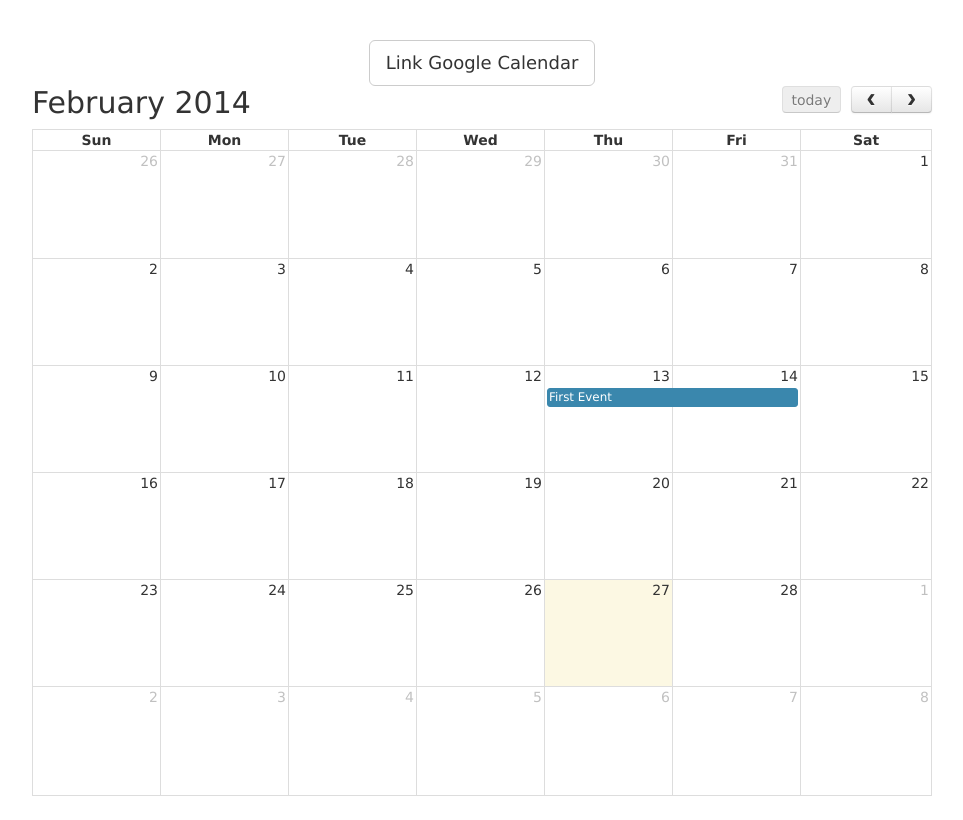
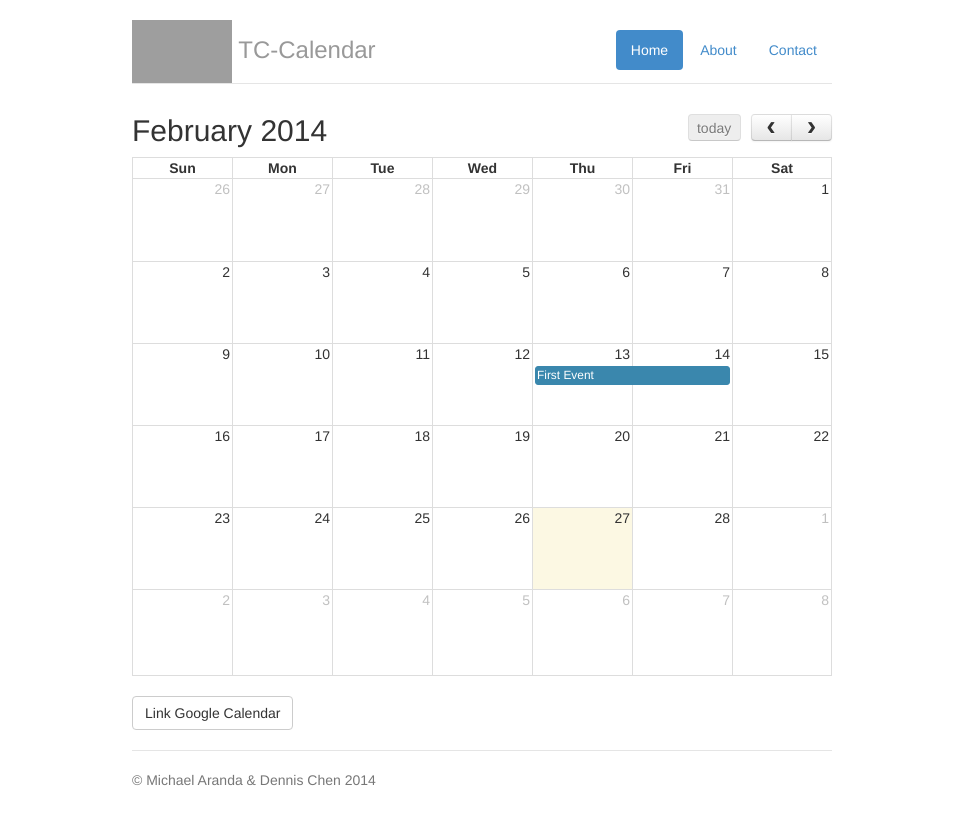
Before and after one commit to mikalaranda/TC-Calendar, a PHP site: page / in a window 1280 px wide. Shown: the whole page, without its empty margins (158-1121 px from the left). Before the commit the page ends 796 px from the top, so only its background shows below. Run offline with PHP 8.4, Linux system fonts and the light colour scheme; data comes from the database, SQL or seed files in the repository; grey boxes are pictures that could not be loaded.

Commit message:
Reformat index page using bootstrap

```diff
--- /dev/null
+++ b/assets/css/custom.css
@@ -0,0 +1,69 @@
+/* Space out content a bit */
+body {
+  padding-top: 20px;
+  padding-bottom: 20px;
+}
+/* calendar */
+#calendar {
+  margin: 0 auto;
+}
+
+.header ul {
+    padding-top: 10px;
+}
+.tclogo {
+    width: 100px; /* you can use % */
+    height: 63px;
+}
+
+/* Everything but the jumbotron gets side spacing for mobile first views */
+.header,
+.marketing,
+.footer {
+  padding-right: 15px;
+  padding-left: 15px;
+}
+
+/* Custom page header */
+.header {
+  border-bottom: 1px solid #e5e5e5;
+}
+/* Make the masthead heading the same height as the navigation */
+.header h3 {
+  padding-bottom: 0px;
+  margin-top: 0;
+  margin-bottom: 0;
+  line-height: 40px;
+}
+
+/* Custom page footer */
+.footer {
+  margin-top: 20px;
+  padding-top: 19px;
+  color: #777;
+  border-top: 1px solid #e5e5e5;
+}
+
+/* Customize container */
+@media (min-width: 768px) {
+  .container {
+    max-width: 730px;
+  }
+}
+.container-narrow > hr {
+  margin: 30px 0;
+}
+
+/* Responsive: Portrait tablets and up */
+@media screen and (min-width: 768px) {
+  /* Remove the padding we set earlier */
+  .header,
+  .footer {
+    padding-right: 0;
+    padding-left: 0;
+  }
+  /* Space out the masthead */
+  .header {
+    margin-bottom: 30px;
+  }
+}
--- a/index.php
+++ b/index.php
@@ -15,6 +15,7 @@
 <script src="https://oss.maxcdn.com/libs/respond.js/1.4.2/respond.min.js"></script>
 <![endif]-->
 <!-- end Bootstrap -->
+<link href='./assets/css/custom.css' rel='stylesheet' />
 <link href='./assets/css/datepicker3.css' rel='stylesheet' />
 
 <link href='./assets/css/fullcalendar.css' rel='stylesheet' />
@@ -31,6 +32,8 @@
 <script>
 
 $(document).ready(function() {
+	$('.fc-header-title').append("test")
+
 	$('#end').datepicker({
 		format: 'yyyy-mm-dd'
 	});
@@ -179,7 +182,7 @@ $(document).ready(function() {
 				url: 'submit-event.php',
 				data: {id: event.id, dayDelta: delta, type: 'drop'},
 				success: function (result) {
-					$('.errors').html(result);
+					//$('.errors').html(result);
 				}
 			});
 		},
@@ -189,7 +192,7 @@ $(document).ready(function() {
 				url: 'submit-event.php',
 				data: {id: event.id, dayDelta: delta, type: 'resize'},
 				success: function (result) {
-					$('.errors').html(result);
+					//$('.errors').html(result);
 				}
 			});
 	    },
@@ -213,6 +216,9 @@ $(document).ready(function() {
 			else
 				$('#eventViewAllday').html("No");
 			return false;
+	    },
+	    viewRender: function(view, element) {
+            $('.fc-header-title span').append("TEST" );
         }
 
 	});
@@ -220,39 +226,30 @@ $(document).ready(function() {
 });
 
 </script>
-<style>
 
-body {
-	margin-top: 40px;
-	text-align: center;
-	font-size: 14px;
-	font-family: "Lucida Grande",Helvetica,Arial,Verdana,sans-serif;
-}
-
-#loading {
-	position: absolute;
-	top: 5px;
-	right: 5px;
-}
-
-#calendar {
-	width: 900px;
-	margin: 0 auto;
-}
-
-</style>
 </head>
 <body>
+	<div class="container">
+		<div class="header">
+			<ul class="nav nav-pills pull-right">
+				<li class="active"><a href="#">Home</a></li>
+				<li><a href="#">About</a></li>
+				<li><a href="#">Contact</a></li>
+			</ul>
+			<h3 class="text-muted">
+				<img class = "tclogo" src = "http://www.tzuchi.org.sg/eng/images/intro/edu/jy006logo.jpg">
+				TC-Calendar
+			</h3>
+		</div>
 		<div class="errors"></div>
-	<button type="button" id="google-calendar-button" class="btn btn-default btn-lg">
-		Link Google Calendar
-	</button>
-	<!-- <div class='progress progress-striped active' style='display:none'>
-		<div class='progress-bar' role='progressbar' aria-valuenow='100' aria-valuemin='0' aria-valuemax='100' style='width: 100%'></div>
-	</div> -->
 		<div id='calendar'></div>
 		<?php include 'includes/event-view-modal.php' ?>
 		<?php include 'includes/event-submit-modal.php' ?>
 		<?php include 'includes/google-calendar-submit-modal.php' ?>
+		<br> <button type="button" class="btn btn-default" id="google-calendar-button">Link Google Calendar</button>
+		<div class="footer">
+			<p>&copy; Michael Aranda &amp; Dennis Chen 2014</p>
+		</div>
+	</div>
 </body>
 </html>
```
Also changed, not shown: assets/images/tzuchinglogo.jpg (added). Lines whose indentation alone changed are shown as unchanged.
